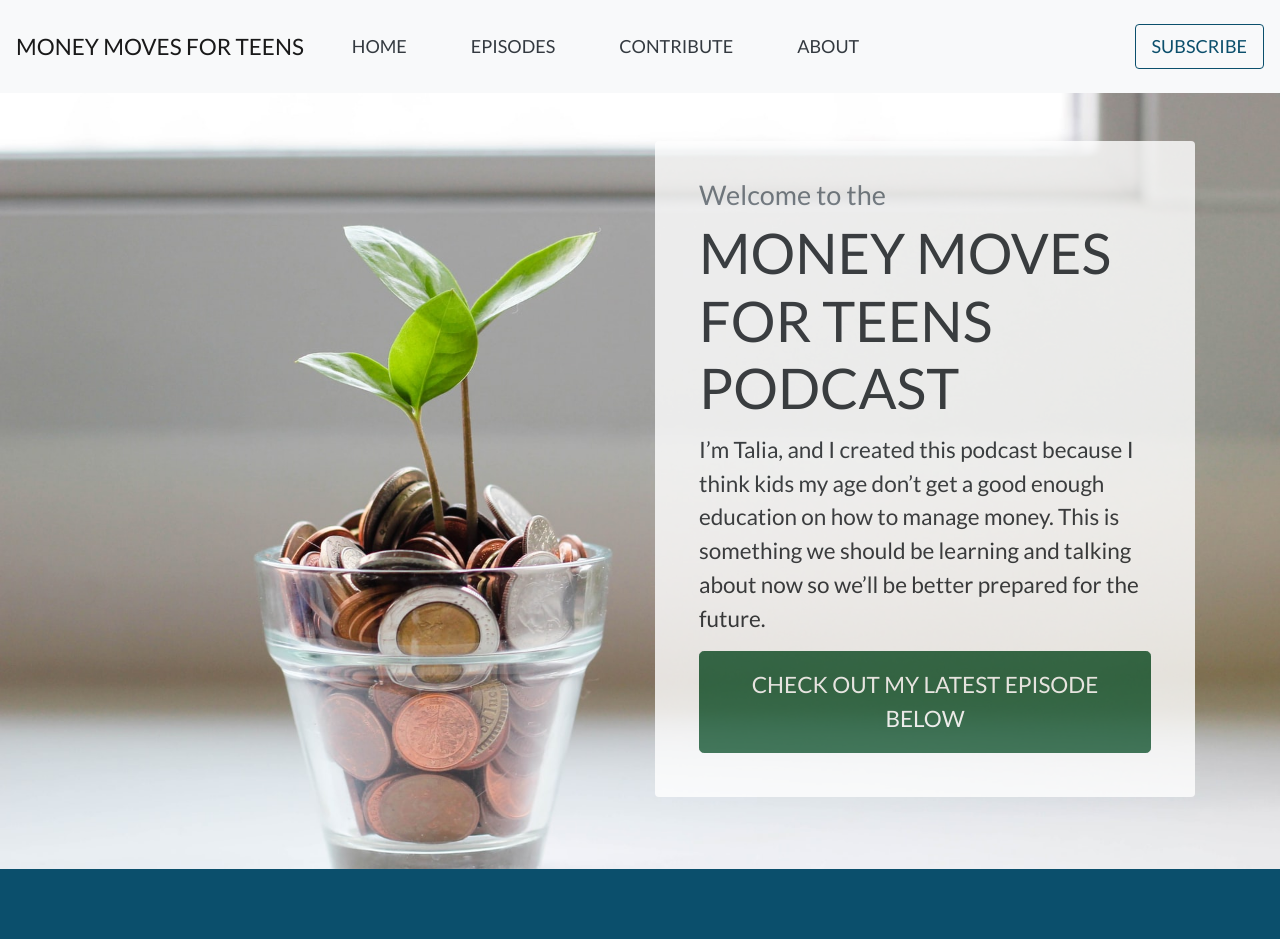
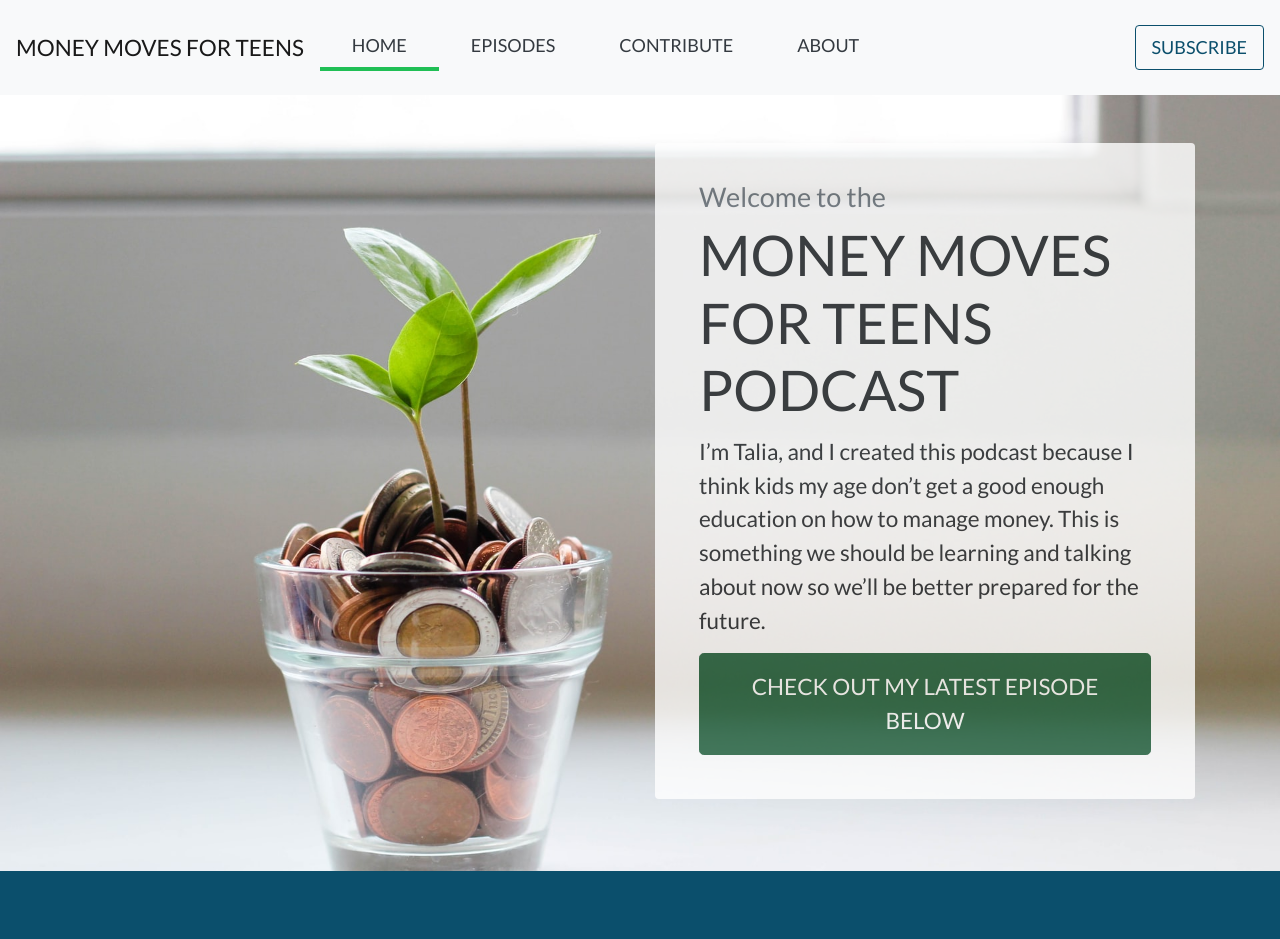
Before and after one commit to tslevy/mm4t-site, a Jekyll site: the page built from index.md, in a window 1280 px wide. Shown: the top 939 px of the page. Built offline with Jekyll 4.4.1, drawn with Linux system fonts in a browser that asks for light colours.

Commit message:
active state for navbar

```diff
--- a/_config.yml
+++ b/_config.yml
@@ -11,3 +11,5 @@ jekyll_get_json:
 baseurl: /mm4t-site
 
 permalink: /:categories/:year/:month/:day/:title:output_ext
+
+title: Money Moves for Teens Podcast
--- a/_includes/head.html
+++ b/_includes/head.html
@@ -9,7 +9,7 @@
   <!-- Bootstrap CSS -->
   <link rel="stylesheet" href={{ "/assets/css/main.css" | relative_url }}>
 
-  <title>Hello, world!</title>
+  <title>{{site.title}}</title>
 </head>
 
 <body>
--- a/_includes/navbar.html
+++ b/_includes/navbar.html
@@ -5,16 +5,16 @@
   </button>
   <div class="collapse navbar-collapse" id="navbarNav">
     <ul class="navbar-nav mr-auto">
-      <li class="nav-item px-4">
+      <li class="nav-item px-4 {% if page.url == '/' %}active{% endif %}">
         <a class="nav-link text-dark" href="{{site.baseurl}}/">Home</a>
       </li>
-      <li class="nav-item px-4">
+      <li class="nav-item px-4 {% if page.permalink == 'episodes' %}active{% endif %}">
         <a class="nav-link text-dark" href="episodes">Episodes</a>
       </li>
-      <li class="nav-item px-4">
+      <li class="nav-item px-4 {% if page.permalink == 'contribute' %}active{% endif %}">
         <a class="nav-link text-dark" href="contribute">Contribute</a>
       </li>
-      <li class="nav-item px-4">
+      <li class="nav-item px-4 {% if page.permalink == 'about' %}active{% endif %}">
         <a class="nav-link text-dark" href="about">About</a>
       </li>
     </ul>
```
